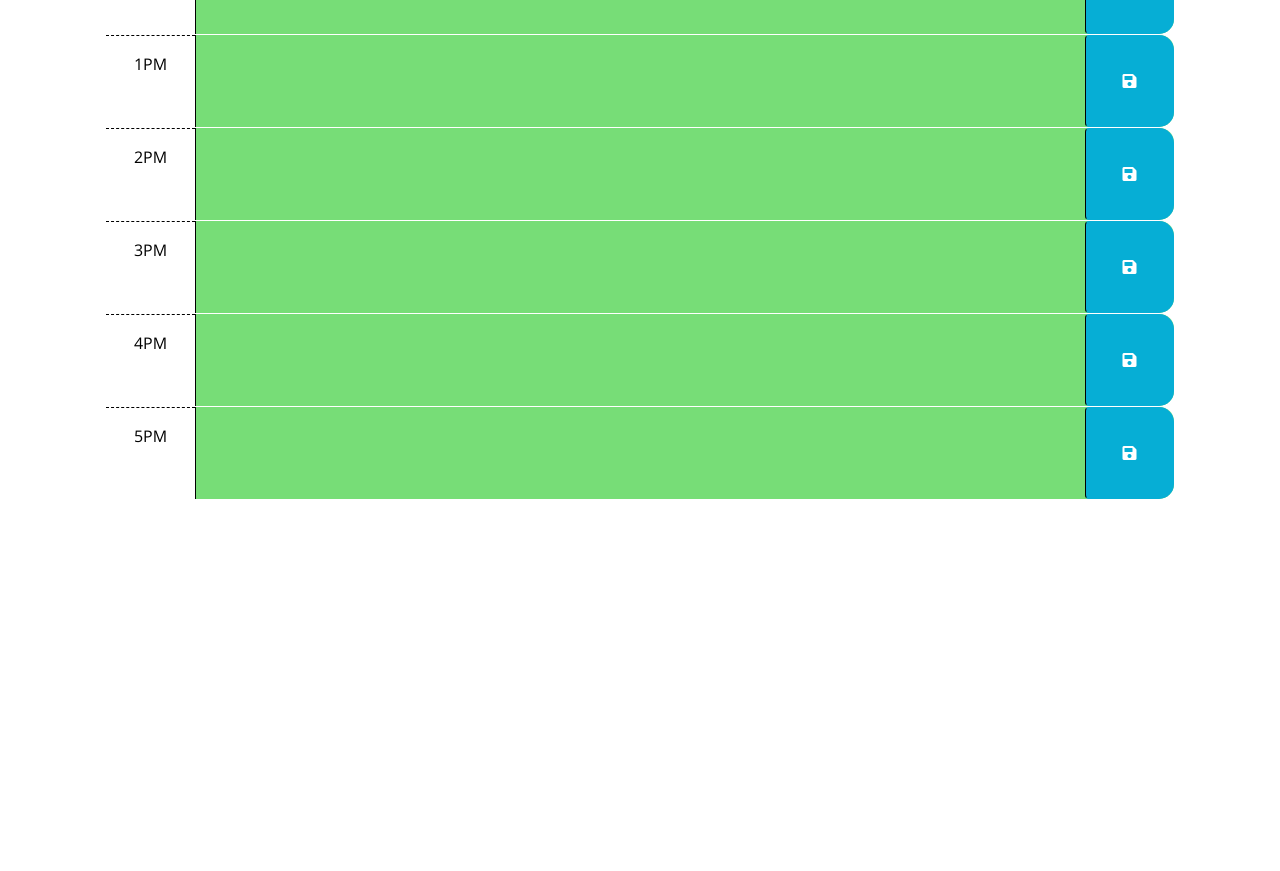
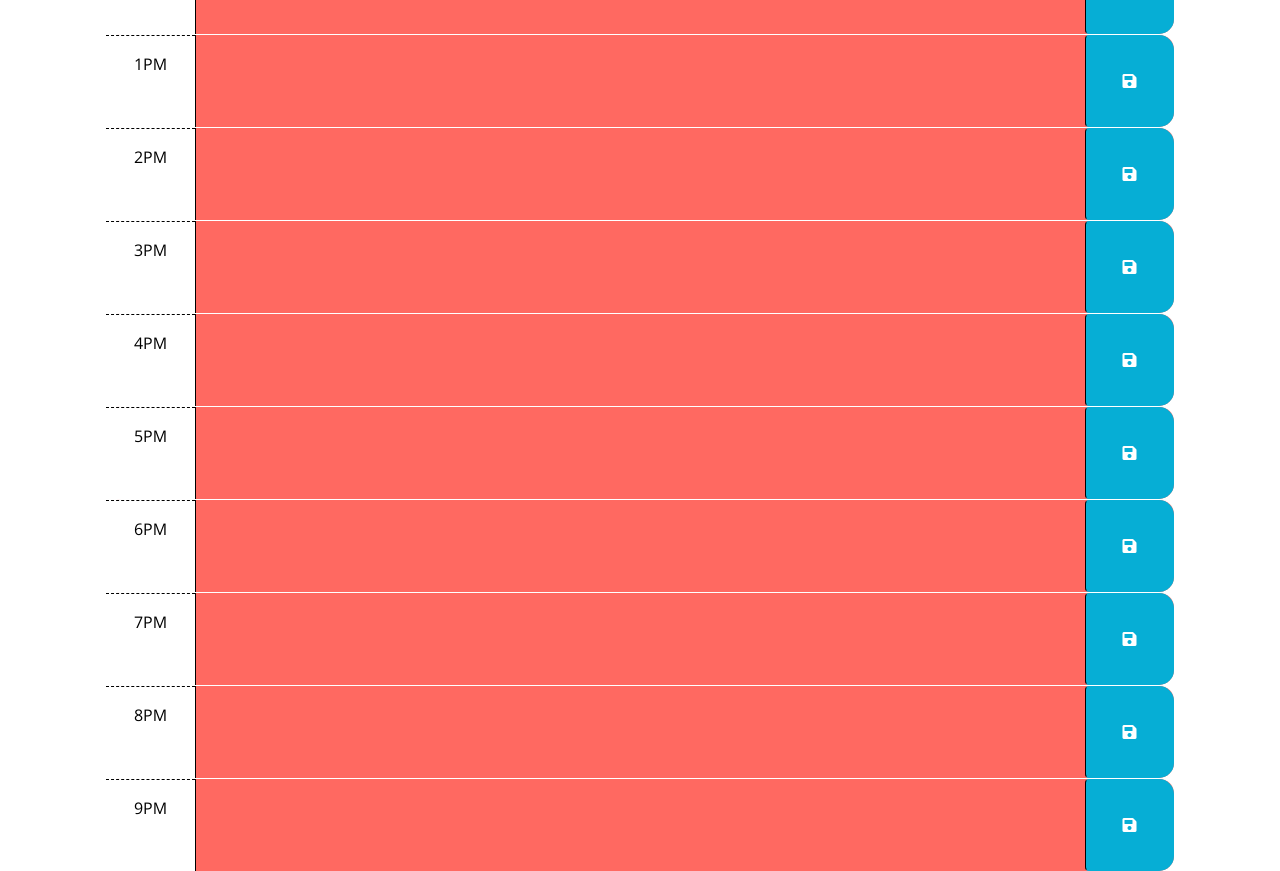
Before and after one commit to Bboughter/work-day-scheduler, a plain HTML site: page index.html in a window 1280 px wide. Shown: the part 680-1551 px from the top of the page. Before the commit the page ends 1179 px from the top, so only its background shows below. Drawn offline with nearby package versions, Linux system fonts and the light colour scheme.

Commit message:
finally got the local storage to stay on page

```diff
--- a/index.html
+++ b/index.html
@@ -94,6 +94,38 @@
       </button>
     </div>
 
+    <div id="hour-17" class="row time-block">
+      <div class="col-2 col-md-1 hour text-center py-3">6PM</div>
+      <textarea class="col-8 col-md-10 description" rows="3"> </textarea>
+      <button class="btn saveBtn col-2 col-md-1" aria-label="save">
+        <i class="fas fa-save" aria-hidden="true"></i>
+      </button>
+    </div>
+
+    <div id="hour-18" class="row time-block">
+      <div class="col-2 col-md-1 hour text-center py-3">7PM</div>
+      <textarea class="col-8 col-md-10 description" rows="3"> </textarea>
+      <button class="btn saveBtn col-2 col-md-1" aria-label="save">
+        <i class="fas fa-save" aria-hidden="true"></i>
+      </button>
+    </div>
+
+    <div id="hour-19" class="row time-block">
+      <div class="col-2 col-md-1 hour text-center py-3">8PM</div>
+      <textarea class="col-8 col-md-10 description" rows="3"> </textarea>
+      <button class="btn saveBtn col-2 col-md-1" aria-label="save">
+        <i class="fas fa-save" aria-hidden="true"></i>
+      </button>
+    </div>
+
+    <div id="hour-20" class="row time-block">
+      <div class="col-2 col-md-1 hour text-center py-3">9PM</div>
+      <textarea class="col-8 col-md-10 description" rows="3"> </textarea>
+      <button class="btn saveBtn col-2 col-md-1" aria-label="save">
+        <i class="fas fa-save" aria-hidden="true"></i>
+      </button>
+    </div>
+
     <script src="https://code.jquery.com/jquery-3.4.1.min.js"></script>
     <script src="https://cdn.jsdelivr.net/npm/dayjs@1.11.3/dayjs.min.js"
       integrity="sha256-iu/zLUB+QgISXBLCW/mcDi/rnf4m4uEDO0wauy76x7U=" crossorigin="anonymous"></script>
--- a/script.js
+++ b/script.js
@@ -1,10 +1,7 @@
-var date = $('#dateTime');
-
-var saveBtn = document.querySelector('.saveBtn');
-
 
 var clockElement = document.getElementById("clock");
 function updateClock(clock) {
+
   clock.innerHTML = new Date().toLocaleTimeString();
 }
 setInterval(function () {
@@ -15,44 +12,36 @@ $(document).ready(function () {
   var displayDate = dayjs();
   $('#currentDay').text(displayDate.format('MMM D, YYYY'));
 
+  var currentHour = dayjs().format('H');
+
   $('.time-block').each(function () {
     var futureHour = parseInt($(this).attr('id').split('-')[1]);
 
 
-    if (futureHour < clockElement) {
+    if (futureHour < currentHour) {
       $(this).addClass('past');
-    } else if (futureHour > clockElement) {
+    } else if (futureHour > currentHour) {
       $(this).addClass('present');
     } else {
       $(this).addClass('future');
     }
   })
-}
-)
-$('.saveBtn').on('click', function () {
-  var text = $(this).siblings('.description').val();
+  $(document).ready(function() {
+    // Retrieve stored data and display it on the page
+    $('.time-block').each(function() {
+      var time = $(this).attr('id');
+      var text = localStorage.getItem(time);
+      if (text !== null) {
+        $(this).children('.description').val(text);
+      }
+    });
 
-  var time = $(this).parent().attr('id');
-
-  localStorage.setItem(text, time);
+    // Save data to local storage when the Save button is clicked
+    $('.saveBtn').on('click', function(event) {
+      event.preventDefault();
+      var text = $(this).siblings('.description').val();
+      var time = $(this).parent().attr('id');
+      localStorage.setItem(time, text);
+    })
+  })
 })
-
-
-  // TODO: Add a listener for click events on the save button. This code should
-  // use the id in the containing time-block as a key to save the user input in
-  // local storage. HINT: What does `this` reference in the click listener
-  // function? How can DOM traversal be used to get the "hour-x" id of the
-  // time-block containing the button that was clicked? How might the id be
-  // useful when saving the description in local storage?
-  //
-  // TODO: Add code to apply the past, present, or future class to each time
-  // block by comparing the id to the current hour. HINTS: How can the id
-  // attribute of each time-block be used to conditionally add or remove the
-  // past, present, and future classes? How can Day.js be used to get the
-  // current hour in 24-hour time?
-  //
-  // TODO: Add code to get any user input that was saved in localStorage and set
-  // the values of the corresponding textarea elements. HINT: How can the id
-  // attribute of each time-block be used to do this?
-  //
-  // TODO: Add code to display the current date in the header of the page.
```
